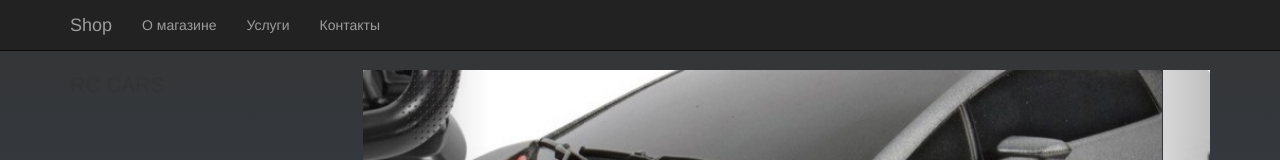
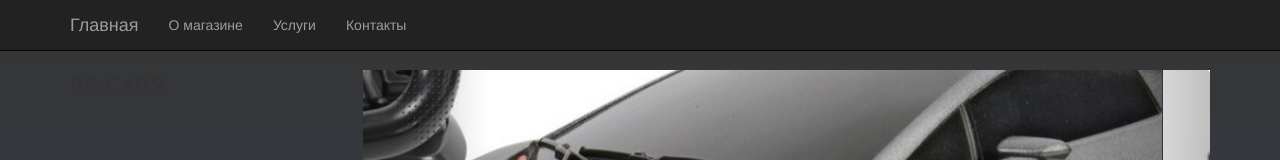
Before and after one commit to timurdilek/dilek, a plain HTML site: page index.html in a window 1280 px wide. Shown: the top 160 px of the page. Drawn offline with Linux system fonts and the light colour scheme.

Commit message:
Update index.html

```diff
--- a/index.html
+++ b/index.html
@@ -20,7 +20,7 @@
     <nav class="navbar navbar-inverse navbar-fixed-top" role="navigation">
         <div class="container">
             <div class="navbar-header">
-                <a class="navbar-brand" href="#">Shop</a>
+                <a class="navbar-brand" href="#">Главная</a>
             </div>
             <div class="collapse navbar-collapse" id="bs-example-navbar-collapse-1">
                 <ul class="nav navbar-nav">
```
